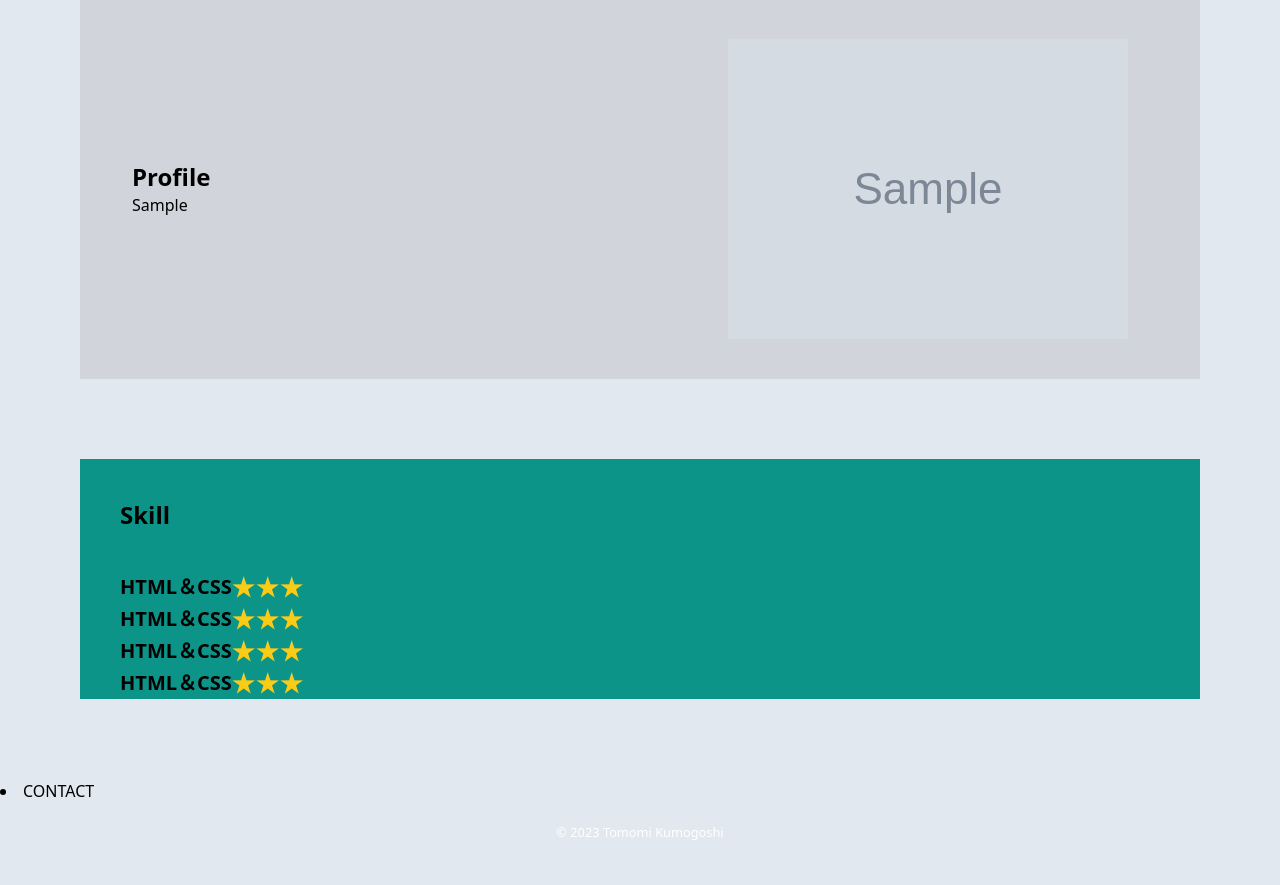
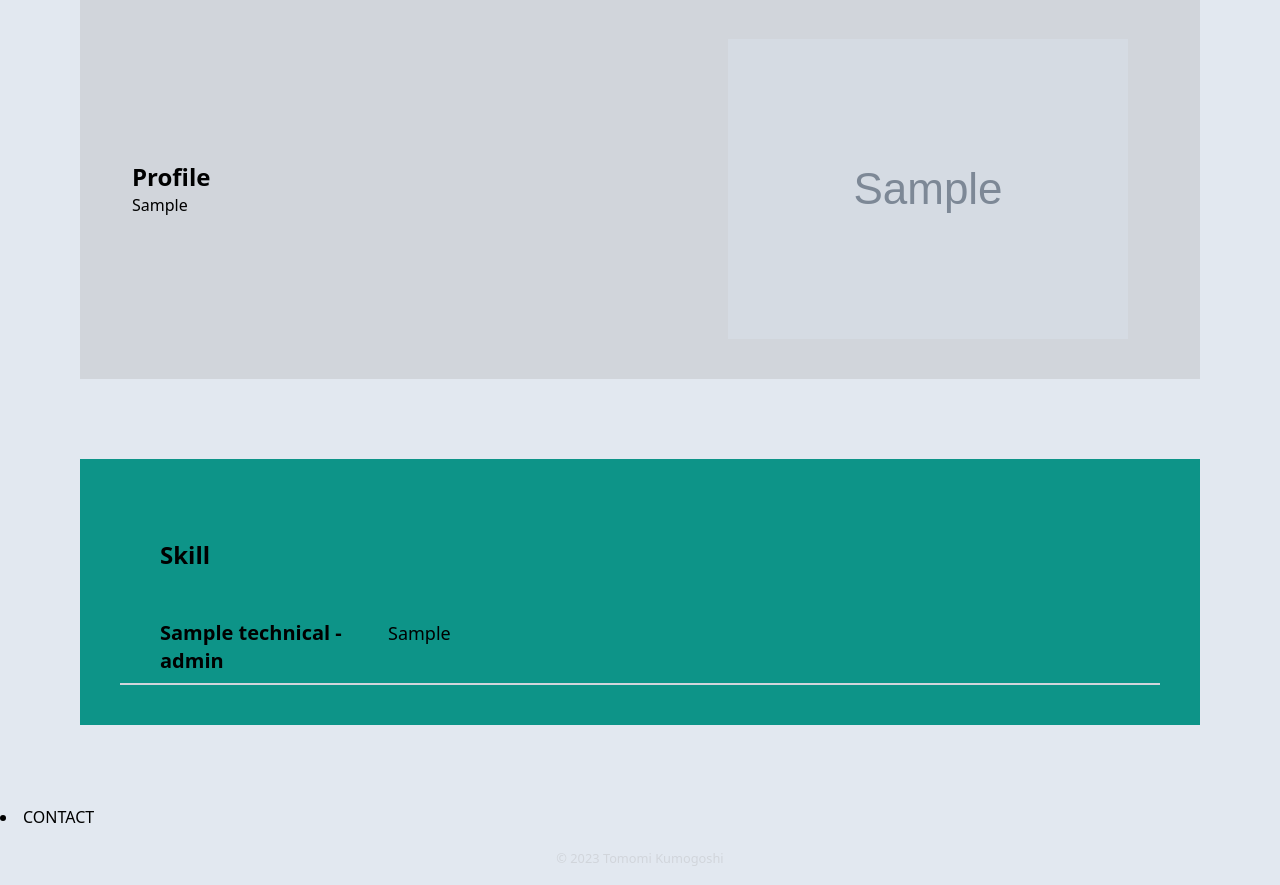
Before and after one commit to TomoKumo/Portfolio_Django, a Django app: page / in a window 1280 px wide. Shown: the part 257-1142 px from the top of the page. Before the commit the page ends 1097 px from the top, so only its background shows below. Run offline with Django 3.2, Linux system fonts and the light colour scheme; tables that the repository leaves empty hold one stand-in row (values such as "Sample post"); grey boxes marked "Sample" are stand-in pictures; some libraries are stand-ins or nearby versions.

Commit message:
feat:Skill部分をHTMLに実装した

```diff
--- a/app/templates/app/index.html
+++ b/app/templates/app/index.html
@@ -19,62 +19,32 @@
 
     <div class="flex justify-center items-center gap-4 m-20 bg-gray-300">
         <div class="w-1/2 max-w-screen-md p-5">
-            <div class="text-2xl font-bold">Profile</div>
+            <div class="text-2xl font-bold pd-5">Profile</div>
             <div>{{ profile_data.introduction | linebreaks}}</div>
         </div>
         <img class="max-w-screen-md p-10 max-w-full h-auto" src="{{ profile_data.topimage.url }}" alt="" />
     </div>
 
-    <div class="m-20 bg-teal-600">
+    <div class="m-20 p-10 bg-teal-600">
         <div class="text-2xl font-bold p-10">Skill</div>
-        <div class="flex items-center px-10">
-            <div class="text-xl font-bold">HTML＆CSS</div>
-            <div class="flex justify-center items-center gap-4">
-                <div class="flex items-center">
-                    <span class="text-yellow-400 text-2xl">★</span>
-                    <span class="text-yellow-400 text-2xl">★</span>
-                    <span class="text-yellow-400 text-2xl">★</span>
+        {% for technical in technical_data %}
+            <div class="flex border-b-2 border-gray-300">
+                <div class="pl-10 py-2 text-xl font-semibold w-1/4">
+                    {{ technical.name }} - {{ technical.level }}
+                </div>
+                <div class="p-2 text-lg">
+                    {{ technical.work | linebreaks}}
                 </div>
             </div>
-        </div>
-        <div class="flex items-center px-10">
-            <div class="text-xl font-bold">HTML＆CSS</div>
-            <div class="flex justify-center items-center gap-4">
-                <div class="flex items-center">
-                    <span class="text-yellow-400 text-2xl">★</span>
-                    <span class="text-yellow-400 text-2xl">★</span>
-                    <span class="text-yellow-400 text-2xl">★</span>
-                </div>
-            </div>
-        </div>
-        <div class="flex items-center px-10">
-            <div class="text-xl font-bold">HTML＆CSS</div>
-            <div class="flex justify-center items-center gap-4">
-                <div class="flex items-center">
-                    <span class="text-yellow-400 text-2xl">★</span>
-                    <span class="text-yellow-400 text-2xl">★</span>
-                    <span class="text-yellow-400 text-2xl">★</span>
-                </div>
-            </div>
-        </div>
-        <div class="flex items-center px-10">
-            <div class="text-xl font-bold">HTML＆CSS</div>
-            <div class="flex justify-center items-center gap-4">
-                <div class="flex items-center">
-                    <span class="text-yellow-400 text-2xl">★</span>
-                    <span class="text-yellow-400 text-2xl">★</span>
-                    <span class="text-yellow-400 text-2xl">★</span>
-                </div>
-            </div>
-        </div>
+        {% endfor %}
     </div>
 
     <li class="nav-item">
         <a class="nav-link nav-color" href="">CONTACT</a>
       </li>
 
-    <footer class="py-4 bg-dark text-center">
-        <small class="text-white">&copy; 2023 Tomomi Kumogoshi</small>
+    <footer class="py-4 text-center">
+        <small class="text-gray-300">&copy; 2023 Tomomi Kumogoshi</small>
     </footer>
   </body>
 </html>
```
